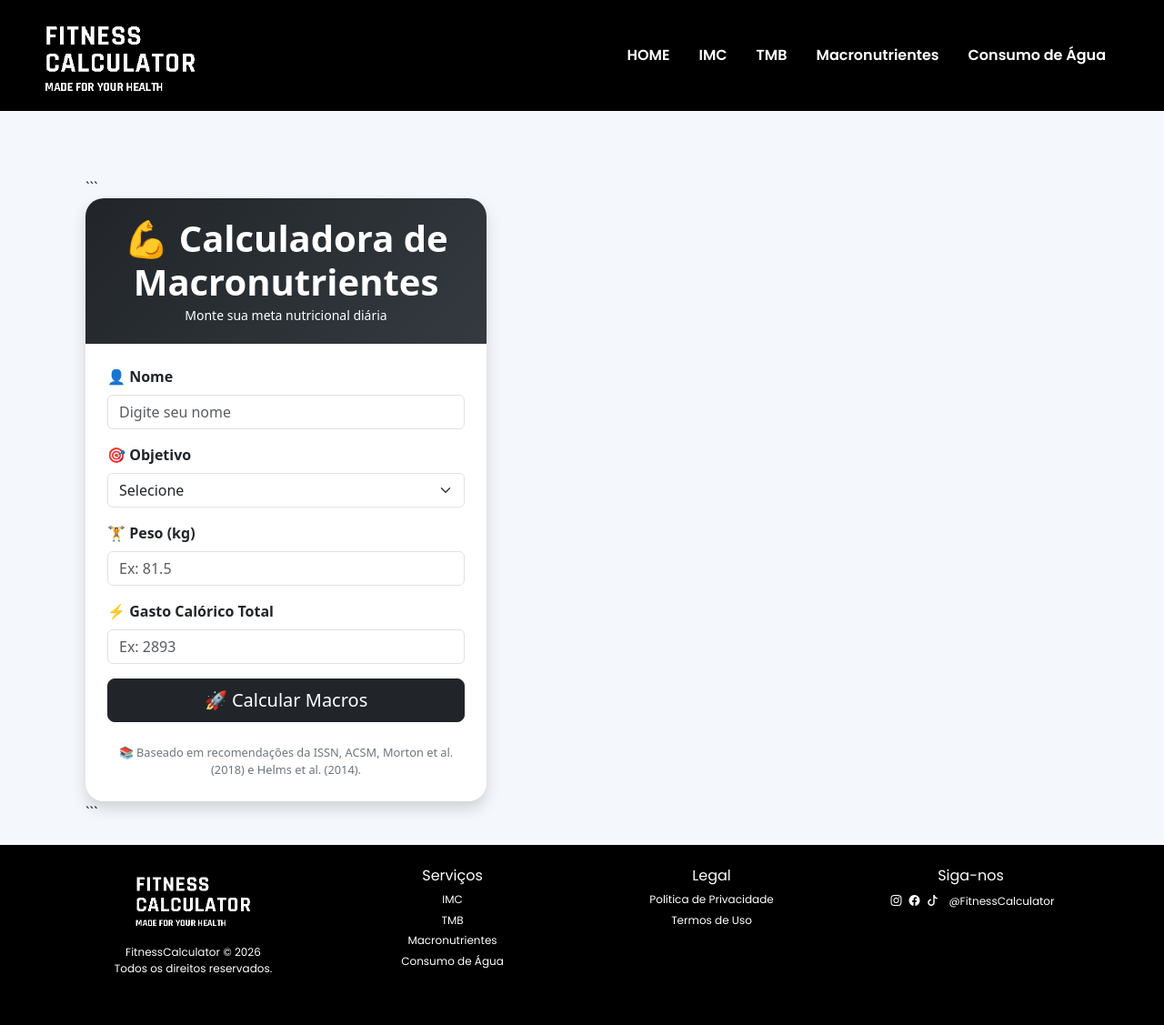
After one commit to GabsDev12/Software-Project-FitnessCalculator, a Flask app: page /macros in a window 1280 px wide. The commit adds this page. Shown: the whole page at 91% size. Run offline with Flask 3, Linux system fonts and the light colour scheme.

Commit message:
realise final 4

````diff
--- a/app.py
+++ b/app.py
@@ -11,6 +11,7 @@ db = SQLAlchemy(app)
 
 # Modelo para armazenar IMCs
 class IMC(db.Model):
+    __tablename__ = "Dados_Indicie_Massa_Corporal"
     id = db.Column(db.Integer, primary_key=True)
     nome = db.Column(db.String(50), nullable=False)
     peso = db.Column(db.Float, nullable=False)
@@ -64,7 +65,7 @@ def imc():
 
 class TMB(db.Model):
 
-    __tablename__ = "tmb"
+    __tablename__ = "Dados_Taxa_Metabolica_Basal"
 
     id = db.Column(db.Integer, primary_key=True)
     nome = db.Column(db.String(50), nullable=False)
@@ -117,7 +118,7 @@ def tmb():
 
 class Agua(db.Model):
 
-    __tablename__ = "Table_agua"
+    __tablename__ = "Dados_Consumo_Agua"
 
     id = db.Column(db.Integer, primary_key=True)
     nome = db.Column(db.String(50), nullable=False)
@@ -215,6 +216,94 @@ def agua():
 
     return render_template('agua.html', consumo_agua=consumo_agua, copos_agua=copos_agua)
 
+class Macros(db.Model):
+    __tablename__ = "Dados_Macronutrientes"
+    id = db.Column(db.Integer, primary_key=True)
+    nome = db.Column(db.String(50), nullable=False)
+    peso = db.Column(db.Float, nullable=False)
+    gasto_calorico_total = db.Column(db.Float, nullable=False)
+    meta_calorica = db.Column(db.Float, nullable=False)
+    objetivo = db.Column(db.String(40), nullable=False)
+    proteina_gramas = db.Column(db.Integer, nullable=False)
+    carboidrato_gramas = db.Column(db.Integer, nullable=False)
+    gordura_gramas = db.Column(db.Integer, nullable=False)
+
+    def __repr__(self):
+        return f'<Macronutrientes {self.nome}: {self.calculo_macros}>'
+
+@app.route('/macros', methods=['GET', 'POST'])
+def calcular_macros():
+
+    # Definindo variáveis
+
+    nome = None
+    peso = None
+    gasto_calorico_total = None
+
+    meta_calorica = None
+    objetivo = None
+
+    proteina_gramas = None
+    proteina_kcal = None
+
+    carboidrato_gramas = None
+    carboidrato_kcal = None
+
+    gordura_gramas = None
+    gordura_kcal = None
+
+    # Associando valores do formulário às variáveis
+
+    if request.method == 'POST':
+        nome = request.form['nome']
+        objetivo = request.form['objetivo']
+        peso = float(request.form['peso'])
+        gasto_calorico_total = float(request.form['gasto_calorico_total'])
+
+        if objetivo == "ganhar_peso":
+            meta_calorica = gasto_calorico_total * 1.10
+
+            proteina_gramas = round(peso * 2.0)
+            proteina_kcal = proteina_gramas * 4
+
+            gordura_gramas = round(peso * 1.0)
+            gordura_kcal = gordura_gramas * 9
+
+            carboidrato_kcal = meta_calorica - proteina_kcal - gordura_kcal
+            carboidrato_gramas = round(carboidrato_kcal/4)
+
+        elif objetivo == "manter_peso":
+            meta_calorica = round(gasto_calorico_total * 1)
+
+            proteina_gramas = round(peso * 1.8)
+            proteina_kcal = proteina_gramas * 4
+
+            gordura_gramas = round(peso * 0.8)
+            gordura_kcal = gordura_gramas * 9
+
+            carboidrato_kcal = meta_calorica - proteina_kcal - gordura_kcal
+            carboidrato_gramas = round(carboidrato_kcal/4)
+
+        elif objetivo == "perder_peso":
+            meta_calorica = round(gasto_calorico_total * 0.85)
+
+            proteina_gramas = round(peso * 2.2)
+            proteina_kcal = proteina_gramas * 4
+
+            gordura_gramas = round(peso * 1.0)
+            gordura_kcal = gordura_gramas * 9
+
+            carboidrato_kcal = meta_calorica - proteina_kcal - gordura_kcal
+            carboidrato_gramas = round(carboidrato_kcal/4)
+
+        novo = Macros(nome = nome, peso = peso, gasto_calorico_total= gasto_calorico_total, objetivo = objetivo, meta_calorica = meta_calorica, proteina_gramas = proteina_gramas, gordura_gramas = gordura_gramas, carboidrato_gramas = carboidrato_gramas)
+        db.session.add(novo)
+        db.session.commit()
+
+    return render_template('macros.html', meta_calorica = meta_calorica, proteina_gramas = proteina_gramas, gordura_gramas = gordura_gramas, carboidrato_gramas = carboidrato_gramas)
+
+
+
 # Cria o banco se não existir
 with app.app_context():
     db.create_all()
--- a/templates/base.html
+++ b/templates/base.html
@@ -37,7 +37,7 @@
                 <li class="nav-item"><a class="nav-link text-white" href="/">HOME</a></li>
                 <li class="nav-item"><a class="nav-link text-white" href="/imc">IMC</a></li>
                 <li class="nav-item"><a class="nav-link text-white" href="/tmb">TMB</a></li>
-                <li class="nav-item"><a class="nav-link text-white" href="/macronutrientes">Macronutrientes</a></li>
+                <li class="nav-item"><a class="nav-link text-white" href="/macros">Macronutrientes</a></li>
                 <li class="nav-item"><a class="nav-link text-white" href="/agua">Consumo de Água</a></li>
             </ul>
         </div>
@@ -69,7 +69,7 @@
                     <ul class="list-unstyled">
                         <li><a class="footer-link" href="/imc">IMC</a></li>
                         <li><a class="footer-link" href="/tmb">TMB</a></li>
-                        <li><a class="footer-link" href="/macronutrientes">Macronutrientes</a></li>
+                        <li><a class="footer-link" href="/macros">Macronutrientes</a></li>
                         <li><a class="footer-link" href="/agua">Consumo de Água</a></li>
                     </ul>
                 </div>
--- /dev/null
+++ b/templates/macros.html
@@ -0,0 +1,268 @@
+{% extends "base.html" %}
+
+{% block title %}Cálculo de Macronutrientes{% endblock %}
+
+{% block content %}
+
+<style>
+    body {
+        background: #f4f7fb;
+    }
+
+    .main-card {
+        border: none;
+        border-radius: 20px;
+        overflow: hidden;
+    }
+
+    .fitness-header {
+        background: linear-gradient(135deg, #212529, #343a40);
+        color: white;
+        padding: 20px;
+        text-align: center;
+    }
+
+    .fitness-header h1 {
+        margin: 0;
+        font-weight: 700;
+    }
+
+    .result-card {
+        border: none;
+        border-radius: 18px;
+        transition: all .2s ease;
+    }
+
+    .result-card:hover {
+        transform: translateY(-3px);
+    }
+
+    .macro-icon {
+        font-size: 2rem;
+    }
+
+    .macro-value {
+        font-size: 2rem;
+        font-weight: bold;
+    }
+
+    .calorie-box {
+        background: linear-gradient(135deg, #ff6b35, #ff8c42);
+        color: white;
+        border-radius: 20px;
+        padding: 25px;
+    }
+
+    .calorie-value {
+        font-size: 3rem;
+        font-weight: 800;
+    }
+
+    .protein {
+        border-left: 6px solid #0d6efd;
+    }
+
+    .carb {
+        border-left: 6px solid #ffc107;
+    }
+
+    .fat {
+        border-left: 6px solid #198754;
+    }
+
+    .footer-note {
+        font-size: 0.8rem;
+        color: #6c757d;
+    }
+</style>
+
+<div class="container py-4">
+
+```
+<div class="row g-4">
+
+    <!-- Formulário -->
+    <div class="col-lg-5">
+
+        <div class="card shadow main-card">
+
+            <div class="fitness-header">
+                <h1>💪 Calculadora de Macronutrientes</h1>
+                <small>Monte sua meta nutricional diária</small>
+            </div>
+
+            <div class="card-body p-4">
+
+                <form method="POST">
+
+                    <div class="mb-3">
+                        <label class="form-label fw-bold">👤 Nome</label>
+                        <input type="text"
+                               name="nome"
+                               class="form-control"
+                               placeholder="Digite seu nome"
+                               required>
+                    </div>
+
+                    <div class="mb-3">
+                        <label class="form-label fw-bold">🎯 Objetivo</label>
+
+                        <select name="objetivo"
+                                class="form-select"
+                                required>
+
+                            <option value="">Selecione</option>
+                            <option value="ganhar_peso">💪 Ganhar peso</option>
+                            <option value="manter_peso">⚖️ Manter peso</option>
+                            <option value="perder_peso">🔥 Perder peso</option>
+
+                        </select>
+                    </div>
+
+                    <div class="mb-3">
+                        <label class="form-label fw-bold">🏋️ Peso (kg)</label>
+
+                        <input type="number"
+                               step="0.1"
+                               name="peso"
+                               class="form-control"
+                               placeholder="Ex: 81.5"
+                               required>
+                    </div>
+
+                    <div class="mb-3">
+                        <label class="form-label fw-bold">
+                            ⚡ Gasto Calórico Total
+                        </label>
+
+                        <input type="number"
+                               step="1"
+                               name="gasto_calorico_total"
+                               class="form-control"
+                               placeholder="Ex: 2893"
+                               required>
+                    </div>
+
+                    <button type="submit"
+                            class="btn btn-dark w-100 btn-lg">
+                        🚀 Calcular Macros
+                    </button>
+
+                </form>
+
+                <div class="footer-note text-center mt-4">
+                    📚 Baseado em recomendações da ISSN, ACSM,
+                    Morton et al. (2018) e Helms et al. (2014).
+                </div>
+
+            </div>
+        </div>
+
+    </div>
+
+    {% if meta_calorica %}
+
+    <!-- Resultados -->
+    <div class="col-lg-7">
+
+        <div class="card shadow main-card">
+
+            <div class="fitness-header">
+                <h2>📊 Seu Plano Nutricional</h2>
+            </div>
+
+            <div class="card-body p-4">
+
+                <!-- Meta Calórica -->
+
+                <div class="calorie-box text-center mb-4">
+
+                    <div>🔥 Meta Calórica Diária</div>
+
+                    <div class="calorie-value">
+                        {{ meta_calorica|round }}
+                    </div>
+
+                    <div>kcal por dia</div>
+
+                </div>
+
+                <!-- Proteína -->
+
+                <div class="card result-card protein shadow-sm mb-3">
+                    <div class="card-body text-center">
+
+                        <div class="macro-icon">🥩</div>
+
+                        <h5>Proteínas</h5>
+
+                        <div class="macro-value text-primary">
+                            {{ proteina_gramas|round }}
+                        </div>
+
+                        <small class="text-muted">
+                            gramas por dia
+                        </small>
+
+                    </div>
+                </div>
+
+                <!-- Carboidratos -->
+
+                <div class="card result-card carb shadow-sm mb-3">
+                    <div class="card-body text-center">
+
+                        <div class="macro-icon">🍞</div>
+
+                        <h5>Carboidratos</h5>
+
+                        <div class="macro-value text-warning">
+                            {{ carboidrato_gramas|round }}
+                        </div>
+
+                        <small class="text-muted">
+                            gramas por dia
+                        </small>
+
+                    </div>
+                </div>
+
+                <!-- Gorduras -->
+
+                <div class="card result-card fat shadow-sm">
+                    <div class="card-body text-center">
+
+                        <div class="macro-icon">🥑</div>
+
+                        <h5>Gorduras</h5>
+
+                        <div class="macro-value text-success">
+                            {{ gordura_gramas|round }}
+                        </div>
+
+                        <small class="text-muted">
+                            gramas por dia
+                        </small>
+
+                    </div>
+                </div>
+
+                <div class="alert alert-success mt-4 text-center">
+                    💪 Agora basta distribuir esses macronutrientes
+                    ao longo do dia para atingir seu objetivo.
+                </div>
+
+            </div>
+
+        </div>
+
+    </div>
+
+    {% endif %}
+
+</div>
+```
+
+</div>
+
+{% endblock %}
````
Also changed, not shown: templates/index.html (+7 -2 lines), instance/bd.sqlite.
